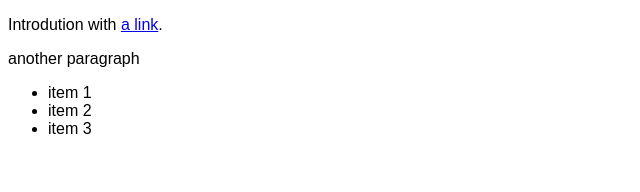
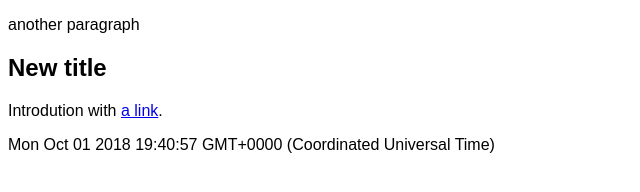
Before and after one commit to kdagkoglou/JStraining, a plain HTML site: page exercises/2-dom/3-advanced.html in a window 1280 px wide. Shown: the whole page, without its empty margins (0-640 px from the left). Drawn offline with Linux system fonts and the light colour scheme.

Commit message:
dom-exercises

```diff
--- a/exercises/2-dom/3-advanced.html
+++ b/exercises/2-dom/3-advanced.html
@@ -31,16 +31,30 @@ body {
 (function() {
 
 // 1. Write a (reusable) function to remove all child nodes of an element. Use it to clear the `<ul>` list.
+function removeChildren(element) {
+  while (element.firstElementChild) {
+    element.removeChild(element.firstElementChild);
+  };
+};
 
+var ul = document.getElementById('list');
+removeChildren(ul);
 
-// 2. Move the the first paragraph to the end of the article.
-
+// 2. Move the first paragraph to the end of the article.
+var p = document.getElementsByTagName('p')[0];
+var article = document.getElementsByTagName('article')[0];
+article.appendChild(p);
 
 // 3. Insert a new `<h2>New title</h2>` title before the list.
-
+let frag = document.createDocumentFragment();
+var h2 = frag.appendChild( document.createElement('h2') );
+h2.textContent = "New title";
+article.insertBefore(frag, ul);
 
 // 4. Insert a new paragraph at the end of the document with the current date.
-
+var pi = frag.appendChild( document.createElement('p') );
+pi.textContent = new Date();
+document.body.appendChild(frag);
 
 /*
   Tasks (optional and possibly better to wait until we've looked at events and recursion!)
```
Also changed, not shown: exercises/2-dom/1-select.html (+9 -8 lines), exercises/2-dom/2-simple.html (+17 -3 lines).
